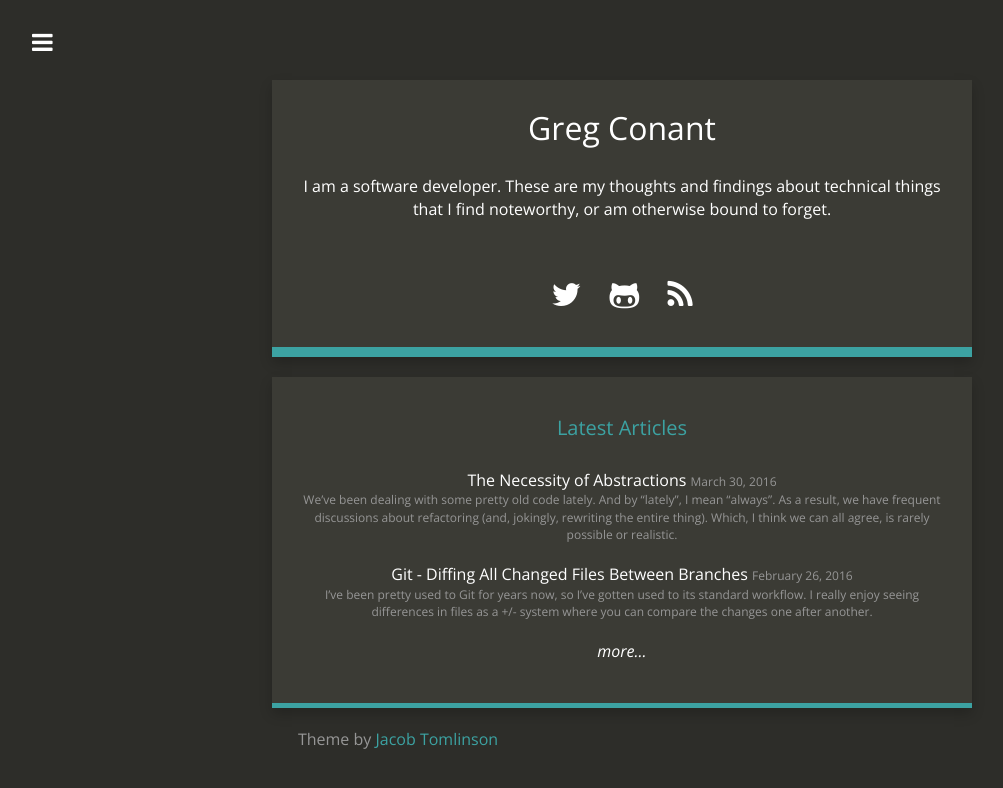
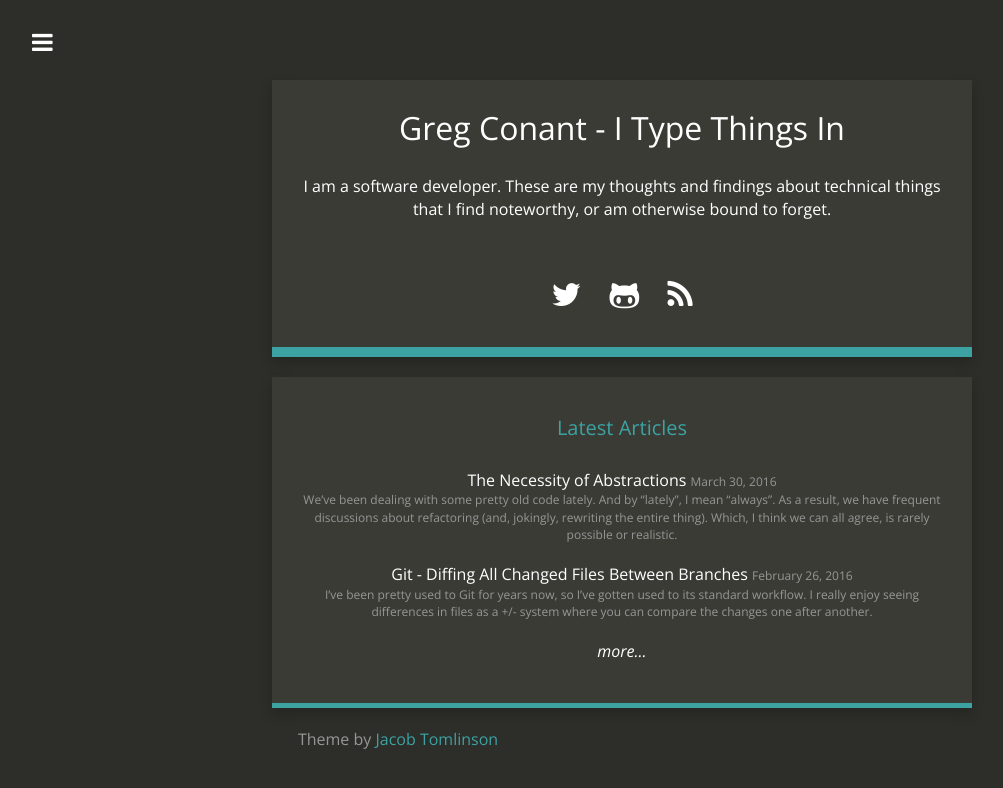
Before and after one commit to gregconant/gregconant.github.io, a Jekyll site: the page built from index.html, in a window 1280 px wide. Shown: the top 788 px of the page, without its empty margins (18-1021 px from the left). Built offline with Jekyll 4.4.1, drawn with Linux system fonts in a browser that asks for light colours; nearby versions of some CDN libraries.

Commit message:
gc - updating blog title to be more amusing.

```diff
--- a/_config.yml
+++ b/_config.yml
@@ -6,7 +6,7 @@
 # 'jekyll serve'. If you change this file, please restart the server process.
 
 # Site settings
-title: Greg Conant
+title: Greg Conant - I Type Things In
 email: greg@gregconant.com
 description:  I am a software developer. These are my thoughts and findings about technical things that I find noteworthy, or am otherwise bound to forget.
 baseurl: "" # the subpath of your site, e.g. /blog
```
